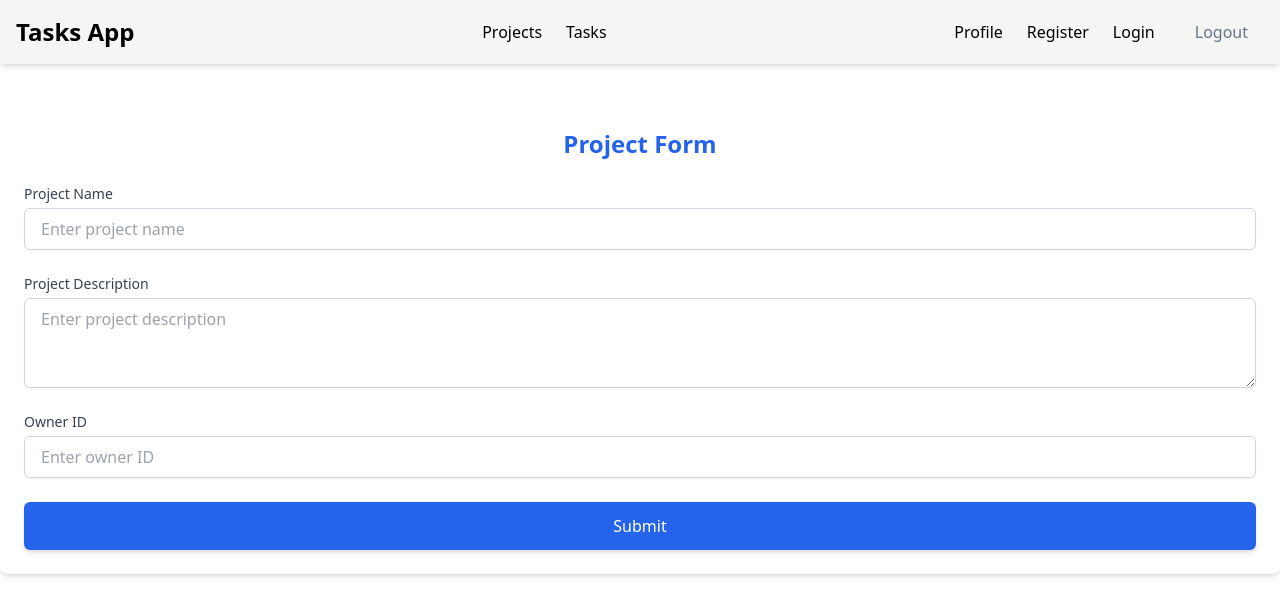
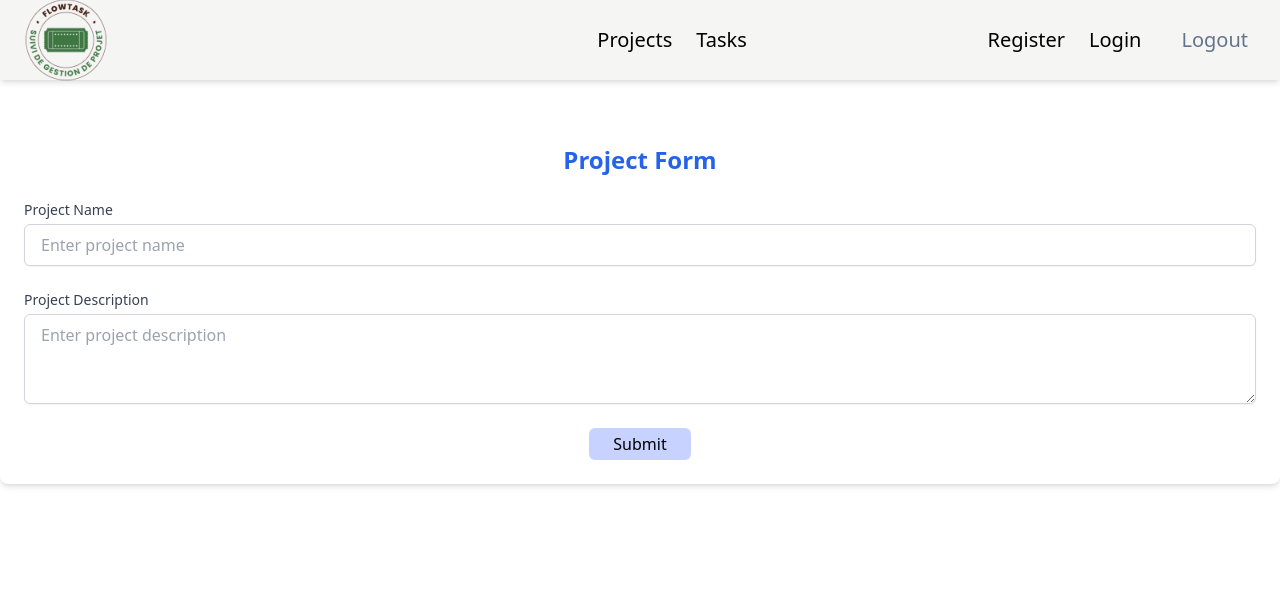
Before and after one commit to tactics177/web-project-task-management, an Angular app in the folder frontend/: page /create-project in a window 1280 px wide. Shown: the top 616 px of the page. Built offline with nearby package versions, Linux system fonts and the light colour scheme.

Commit message:
Commit affichage et modif finales

```diff
--- a/frontend/src/app/components/auth/logout/logout.component.scss
+++ b/frontend/src/app/components/auth/logout/logout.component.scss
@@ -1,3 +1,3 @@
 .header__nav__div__li{
-    @apply  text-slate-500 py-2 px-4 rounded hover:underline decoration-2 underline-offset-8 ;
+    @apply  text-slate-500 py-2 px-4 rounded hover:underline decoration-2 underline-offset-8 text-xl ;
 }
--- a/frontend/src/app/components/create-project/create-project.component.html
+++ b/frontend/src/app/components/create-project/create-project.component.html
@@ -24,21 +24,23 @@
     </div>
 
     <!-- Owner ID Field -->
-    <div>
-      <label for="ownerId" class="block text-sm font-medium text-gray-700">Owner ID</label>
-      <input
-        type="text"
-        id="ownerId"
-        formControlName="ownerId"
-        placeholder="Enter owner ID"
-        class="mt-1 block w-full px-4 py-2 border border-gray-300 rounded-md shadow-sm focus:ring-blue-500 focus:border-blue-500">
-    </div>
+    <!--    <div>-->
+    <!--      <label for="ownerId" class="block text-sm font-medium text-gray-700">Owner ID</label>-->
+    <!--      <input-->
+    <!--        type="text"-->
+    <!--        id="ownerId"-->
+    <!--        formControlName="ownerId"-->
+    <!--        placeholder="Enter owner ID"-->
+    <!--        class="mt-1 block w-full px-4 py-2 border border-gray-300 rounded-md shadow-sm focus:ring-blue-500 focus:border-blue-500">-->
+    <!--    </div>-->
 
     <!-- Submit Button -->
-    <button
-      type="submit"
-      class="w-full py-3 text-white bg-blue-600 rounded-md shadow-md hover:bg-blue-700 focus:outline-none focus:ring-2 focus:ring-blue-500 focus:ring-offset-2">
-      Submit
-    </button>
+    <div class="flex justify-center">
+      <button
+        type="submit"
+        class=" px-6 py-1 bg-indigo-200  text-black rounded-md hover:bg-indigo-400 focus:outline-none focus:ring-2 focus:ring-blue-500 focus:ring-offset-2">
+        Submit
+      </button>
+    </div>
   </form>
 </div>
--- a/frontend/src/app/components/create-project/create-project.component.ts
+++ b/frontend/src/app/components/create-project/create-project.component.ts
@@ -1,6 +1,7 @@
 import {Component} from '@angular/core';
 import {FormBuilder, FormGroup, Validators} from "@angular/forms";
 import {ProjectService} from "../../services/projects.service";
+import {Router} from "@angular/router";
 
 @Component({
   selector: 'app-create-project',
@@ -10,19 +11,21 @@ import {ProjectService} from "../../services/projects.service";
 export class CreateProjectComponent {
   projectForm: FormGroup;
 
-  constructor(private fb: FormBuilder, private projectService: ProjectService) {
+  constructor(private fb: FormBuilder, private projectService: ProjectService, private router: Router) {
     this.projectForm = this.fb.group({
       name: ['', Validators.required],
       description: [''],
-      ownerId: [''],
+      ownerId: [localStorage.getItem('id')],
     });
   }
 
 
   onsubmit() {
     if (this.projectForm.valid) {
+     this.router.navigate(['/projects']);
       this.projectService.createProject(this.projectForm.value).subscribe(response => {
         console.log(response);
+
       }, error => {
         console.error(error);
       });
--- a/frontend/src/app/components/project-list/project-list.component.html
+++ b/frontend/src/app/components/project-list/project-list.component.html
@@ -1,4 +1,10 @@
 <div class="space-y-6 p-6 bg-gray-100 min-h-screen">
+  <div class="flex ">
+  <button [routerLink]="['/create-project']"
+          class="px-4 py-1 bg-indigo-200  text-black rounded-md hover:bg-indigo-400 focus:outline-none focus:ring-2 focus:ring-blue-500 focus:ring-offset-2">
+   <i class="fa-solid fa-plus"></i> Create Project
+  </button>
+</div>
   <div *ngFor="let project of projects"
        class="bg-white shadow-lg rounded-xl p-6 border border-gray-200 w-full transform transition hover:shadow-2xl hover:scale-[1.02]">
     <div class="flex justify-between items-center">
@@ -12,11 +18,11 @@
 
         <button [routerLink]="['/task-board', project.id]" class="text-green-600 hover:text-green-800">View Tasks
         </button>
-        <button [routerLink]="['/edit-project', project.id]" class="pl-4 text-blue-600 hover:text-blue-800">Edit
+        <button [routerLink]="['/edit-project', project.id]" class="pl-4 text-blue-600 hover:text-blue-800"><i class="fa-solid fa-pencil"></i> Edit
         </button>
         <button (click)="deleteProject(project.id)"
                 class="pl-4 text-red-600 hover:text-red-800 font-medium transition">
-          Delete
+          <i class="fa-solid fa-trash"></i> Delete
         </button>
       </div>
     </div>
--- a/frontend/src/app/navbar/navbar.component.html
+++ b/frontend/src/app/navbar/navbar.component.html
@@ -1,30 +1,30 @@
 <nav class="bg-stone-100 text-white shadow-md">
-    <div class="container mx-auto px-4 flex justify-between items-center h-16">
-      <a routerLink="/" class="text-2xl font-bold">
-        Tasks App
+    <div class="container mx-auto px-4 flex justify-between items-center h-20">
+      <a routerLink="/" class="flex items-center logo-link">
+        <img src="assets/logo.png" alt="Logo" width="100" height="100" />
       </a>
-
+<hr>
       <div class="flex space-x-6">
         <a
           routerLink="/projects"
-          class="hover:underline hover:text-gray-200"
+          class="hover:underline hover:text-gray-200 text-xl"
           >Projects</a
         >
         <a
           routerLink="/tasks-board"
-          class="hover:underline hover:text-gray-200"
+          class="hover:underline hover:text-gray-200 text-xl"
           >Tasks</a
         >
       </div>
 
       <div class="flex items-center space-x-6">
-        <a
-          routerLink="/profile"
-          class="hover:underline hover:text-gray-200"
-          >Profile</a
-        >
-        <a routerLink="/register">Register</a>
-        <a routerLink="/login">Login</a>
+<!--        <a-->
+<!--          routerLink="/profile"-->
+<!--          class="hover:underline hover:text-gray-200"-->
+<!--          >Profile</a-->
+<!--        >-->
+        <a class="text-xl" routerLink="/register">Register</a>
+        <a class="text-xl" routerLink="/login">Login</a>
         <app-logout></app-logout>
       </div>
     </div>
```
Also changed, not shown: frontend/src/app/task-board/task-board.component.html (line endings or trailing spaces), frontend/src/assets/logo.png (added).
